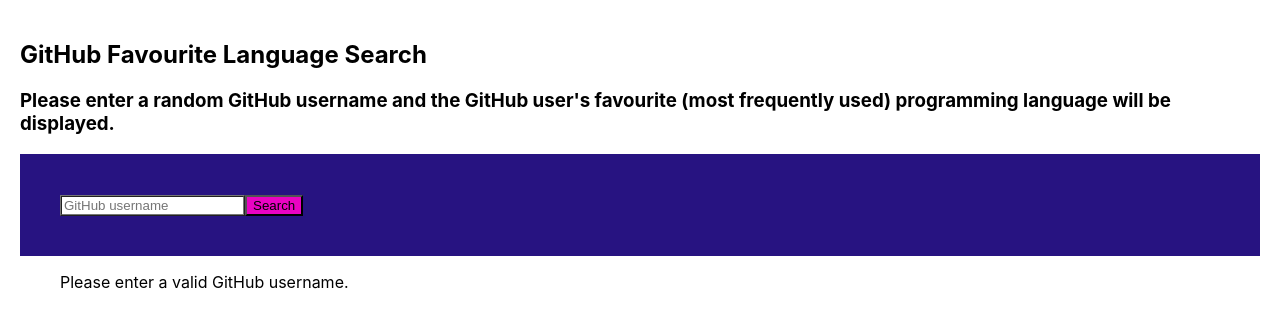
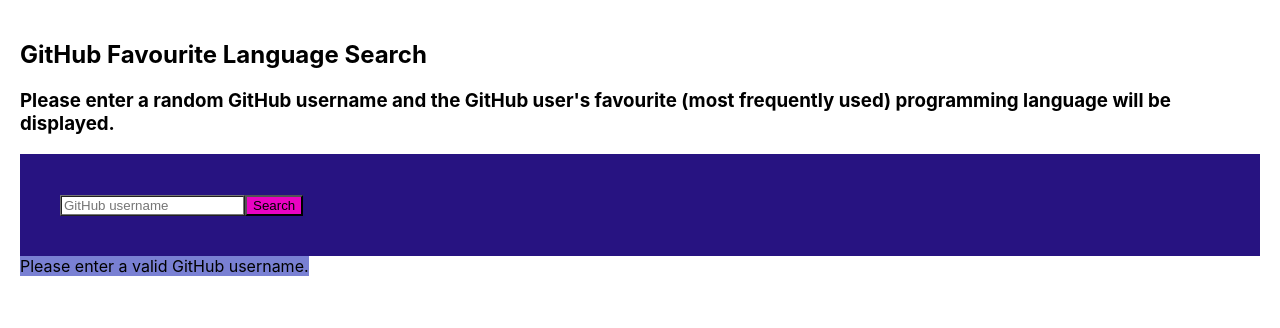
Before and after one commit to Jaroslaw-Roman-Cudzich/github-favourite-language-search, a React (Create React App) app: page / in a window 1280 px wide. Shown: the top 328 px of the page. Built offline with nearby package versions, Linux system fonts and the light colour scheme.

Commit message:
Renamed the const 'SearchResults' to 'SearchResult' to better represent its function in the program.  Modified the exports and imports to reflect this change.

```diff
--- a/src/components/SearchBar.js
+++ b/src/components/SearchBar.js
@@ -1,6 +1,6 @@
 import React, { useState } from "react";
 import axios from "axios";
-import SearchResults from "./SearchResults";
+import SearchResult from "./SearchResult";
 import "./SearchBar.css";
 
 const SearchBar = () => {
@@ -40,7 +40,7 @@
             <button className="search-bar-button" type="button" onClick={handleClick}>Search</button>
         </form>
         </div>
-        <SearchResults repos={repos} />
+        <SearchResult repos={repos} />
         </>
     );
 };
--- /dev/null
+++ b/src/components/SearchResult.css
@@ -0,0 +1,4 @@
+.search-result {
+    background-color: rgb(121, 128, 211);
+    width:fit-content
+}
--- /dev/null
+++ b/src/components/SearchResult.js
@@ -0,0 +1,27 @@
+import React from "react";
+import "./SearchResult.css";
+
+const SearchResult = (props) => {
+    const { repos } = props;
+    console.log("GitHub user's repos: ", repos.data);
+
+    const mostFreqLanguage =
+        repos.length === 0 ? (
+
+            <span>Please enter a valid GitHub username.</span>
+        ) : (
+            ((repos.data.map(function(el) {
+                return el.language;
+              })).filter(function(language, index, arr) {
+                return language != null
+              })).reduce((previousLanguage, currentLanguage, currentIndex, arr) =>
+              arr.filter(language => language === previousLanguage).length >
+              arr.filter(language => language === currentLanguage).length
+                ? previousLanguage
+                : currentLanguage
+            ));
+
+    return <div className="search-result">{mostFreqLanguage}</div>;
+};
+
+export default SearchResult;
```
